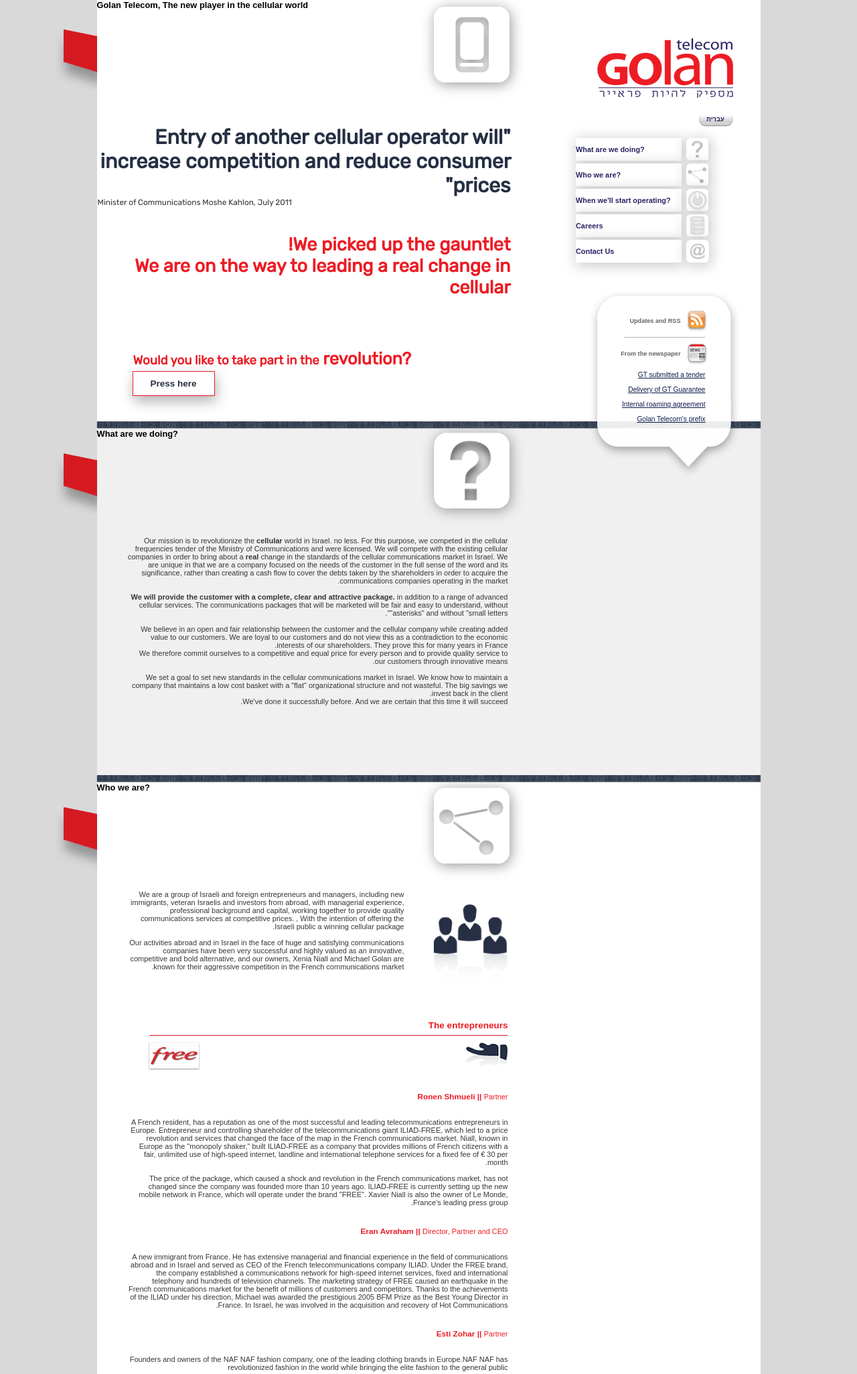
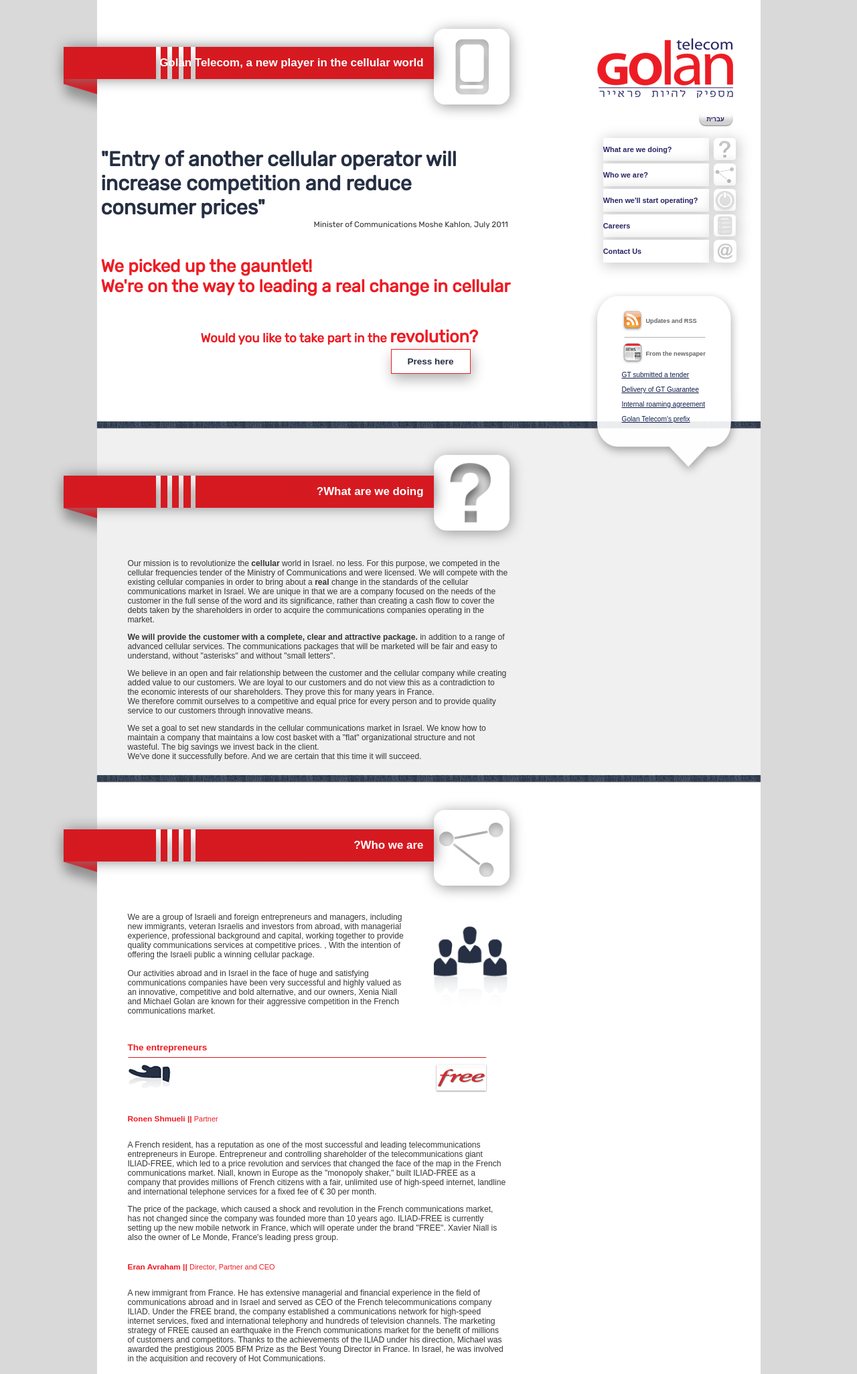
Before and after one commit to LigalLevy/Golan-Telecom, a PHP site: page /en-index.html in a window 1280 px wide. Shown: the top 2051 px of the page at 67% size. Run offline with PHP 8.4, Linux system fonts and the light colour scheme.

Commit message:
Fixing css on English version

```diff
--- a/en-index.html
+++ b/en-index.html
@@ -16,14 +16,14 @@
             <a class="lang" href="index.html"><b>עברית</b></a>
         </header>
         <section id="golan-telecom-top">
-            <span class="line"><h3>Golan Telecom, The new player in the cellular world</h3></span>
+            <h1>Golan Telecom, a new player in the cellular world</h1>
             <span class="side-line"></span>
             <span class="title-icon"></span>
             <article>
                 <p><b>"Entry of another cellular operator will increase competition and reduce consumer prices"</b></p>
                 <span>Minister of Communications Moshe Kahlon, July 2011</span>
                 <p><b>We picked up the gauntlet! <br>
-                    We are on the way to leading a real change in cellular</b></p>
+                    We're on the way to leading a real change in cellular</b></p>
                 <p><b>Would you like to take part in the <span>revolution?</span></b></p>
                 <a href="#contact-us">Press here</a>
             </article>
@@ -351,7 +351,7 @@
         <!-- /END OF NAV AND MAIN VERSION FOR MOBILE-->
         <main>
             <section id="what-we-do">
-                <span class="line"><h3>What are we doing?</h3></span>
+                <h1>What are we doing?</h1>
                 <span class="side-line"></span>
                 <span class="title-icon"></span>
                 <article>
@@ -377,7 +377,7 @@
             </section>
             <span class="boundary-line"></span>
             <section id="who-are-we">
-                <span class="line"><h3>Who we are?</h3></span>
+                <h1>Who we are?</h1>
                 <span class="side-line"></span>
                 <span class="title-icon"></span>
                 <article>
@@ -396,7 +396,7 @@
             </section>
             <span class="boundary-line"></span>
             <section id="when-we-start">
-                <span class="line"><h3>When will we start operating?</h3></span>
+                <h1>When will we start operating?</h1>
                 <span class="side-line"></span>
                 <span class="title-icon"></span>
                 <article>
@@ -414,7 +414,7 @@
             </section>
             <span class="boundary-line"></span>
             <section id="careers">
-                <span class="line"><h3>Careers</h3></span>
+                <h1>Careers</h1>
                 <span class="side-line"></span>
                 <span class="title-icon"></span>
                 <article>
@@ -523,7 +523,7 @@
             </section>
             <span class="boundary-line"></span>
             <section id="contact-us">
-                <span class="line"><h3>Wanna take part in the revolution?</h3></span>
+                <h1>Wanna take part in the revolution?</h1>
                 <span class="side-line"></span>
                 <span class="title-icon"></span>
                 <section id="form-back">
--- a/includes/scripts.js
+++ b/includes/scripts.js
@@ -39,7 +39,7 @@ for (i = 0; i < acc.length; i++) {
 }
 
 /*SMOOTH ANIMATE*/
-$(document).ready(function(){
+$(function(){
     // Add smooth scrolling to all links
     $("a").on('click', function(event) {
         if ((screen.width>=900)) {
@@ -94,13 +94,10 @@ window.onclick = function(event) {
         modal.style.display = "none";
     }
 }
-
 /* END OF MODAL */
 
 
 //extract data from JSON file
-
-
 var sHTML = "";
 function fetchJson(fileName){
     $.getJSON(fileName,function(data){
--- a/includes/style.css
+++ b/includes/style.css
@@ -20,8 +20,16 @@ header, nav, main, section, article ,footer {display:block;}
     font-size: 11px;
 }
 
-#en-version nav {
+#en-version main, #en-version aside article,
+#en-version #golan-telecom-top article p:first-child, #en-version #golan-telecom-top article p:nth-child(3),
+#en-version #golan-telecom-top article p:nth-child(4), #en-version #golan-telecom-top article p:nth-child(4) span, #en-version article,
+#en-version #what-we-do article, #en-version #when-we-start article, #en-version #who-are-we article , #en-version #careers article, #en-version #form-back
+{
     direction: ltr;
+}
+
+#en-version #golan-telecom-top article p:first-child {
+    margin-left: 6px;
 }
 
 a {
@@ -69,7 +77,7 @@ ul {
         height: 188px;
         margin-right: 42px;
         position: fixed;
-        right: 179px;
+        right: 14.2%;
         top: 206px;
         z-index: 10;
         direction: rtl;
@@ -199,10 +207,6 @@ ul {
         background: url(../images/at-hover.png) no-repeat;
     }
 
-    .line {
-
-    }
-
     .side-line {
         background: url(../images/red-line-back.png);
         display: block;
@@ -233,8 +237,6 @@ ul {
         right: 1px;
         z-index: 0;
     }
-
-
 
     aside {
         width: 226px;
@@ -449,12 +451,58 @@ ul {
     }
 
     #en-version #golan-telecom-top article p:nth-child(4) {
-        direction: ltr;
-        right: -54px;
+        left: 155px;
     }
 
-    #en-version #golan-telecom-top article span{
+    #en-version #golan-telecom-top article span:nth-child(2) {
         margin-left: 1px;
+        position: relative;
+        left: 323px;
+    }
+
+    #en-version #golan-telecom-top article p:nth-child(3) {
+        margin-left: 6px;
+        margin-bottom: 45px;
+        font-size: 2.34em;
+    }
+
+    #en-version #golan-telecom-top article span {
+        margin: 0;
+    }
+
+    #en-version #golan-telecom-top article a {
+        position: relative;
+        left: 386px;
+        padding: 10px 24px;
+    }
+
+    #en-version #who-are-we > article > img:nth-child(6) {
+        left: 392px;
+    }
+
+    #en-version p {
+        font-size: 1.1em;
+    }
+
+    #en-version aside h5 {
+        padding-left: 36px;
+        margin-left: 49px;
+        direction: ltr;
+        background-position: unset;
+        padding-right: 0px;
+    }
+
+    #en-version aside > ul {
+        direction: ltr;
+        width: 177px;
+    }
+
+    #en-version #nav-list {
+        direction: ltr;
+    }
+
+    #en-version nav {
+        right: 10.8%;
     }
 
     #golan-telecom-top article p:nth-child(4){
@@ -517,7 +565,6 @@ ul {
     .entrepreneurs {
         margin-bottom: 30px;
     }
-
 
 
     #golan-telecom-top .line { top: 76px; }
@@ -837,9 +884,8 @@ ul {
 
     #golan-telecom-top article p:first-child,
     #golan-telecom-top article span:nth-child(2),
-    #golan-telecom-top h3,
-    aside,
-    .lang{
+    #golan-telecom-top h3, #golan-telecom-top h1,
+    aside, .lang{
         display: none;
     }
 
@@ -1044,10 +1090,6 @@ ul {
         direction: rtl;
     }
 
-    #en-version {
-        direction:ltr !important;
-    }
-
     #en-version #nav-mobile article {
         direction:ltr;
     }
```
